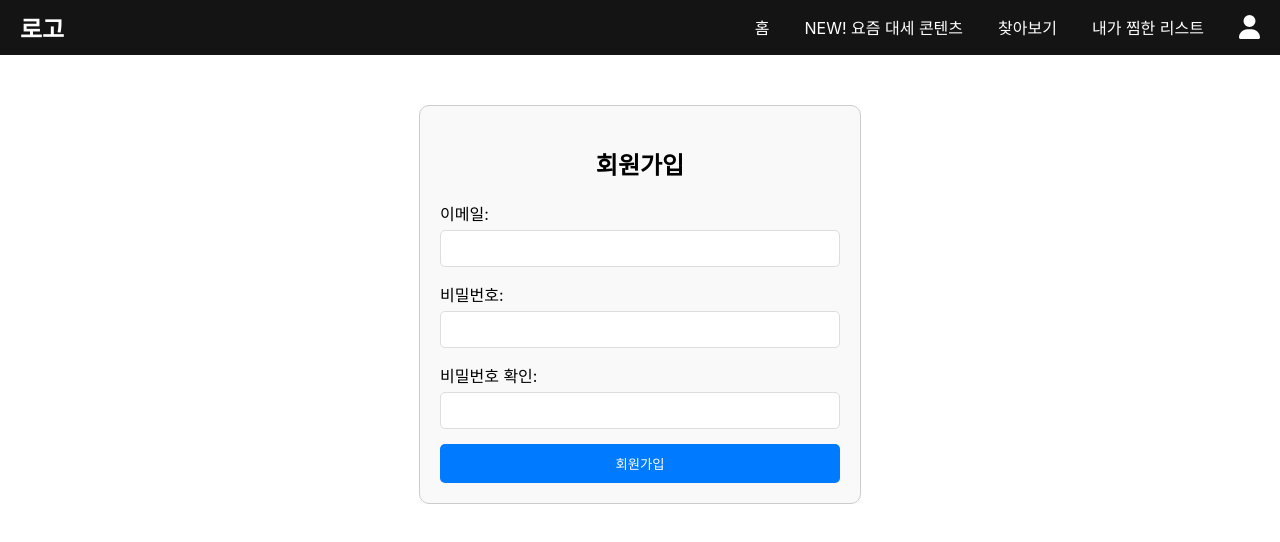
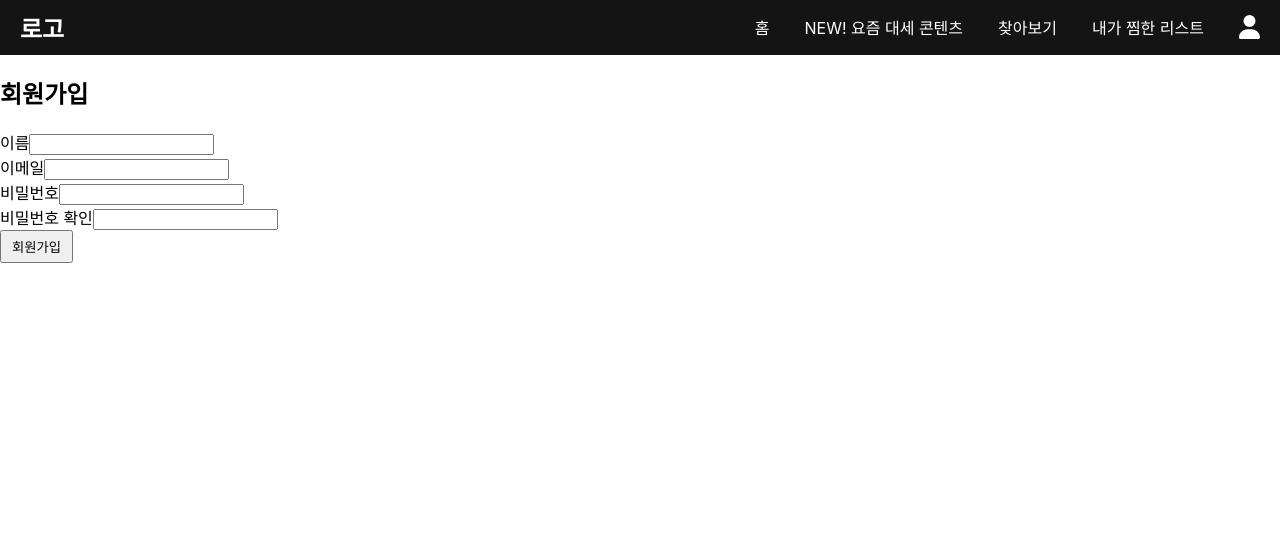
Before and after one commit to ohsaeyeon371/ohsaeyeon371.netflix_clone, a React (Create React App) app: page /register in a window 1280 px wide. Shown: the top 542 px of the page. Built offline with nearby package versions, Linux system fonts and the light colour scheme.

Commit message:
Register

```diff
--- a/src/pages/Register.css
+++ b/src/pages/Register.css
@@ -5,6 +5,7 @@
     border: 1px solid #ccc;
     border-radius: 10px;
     background-color: #f9f9f9;
+    box-shadow: 0 4px 8px rgba(0, 0, 0, 0.1);
   }
 
   .register-page h2 {
@@ -19,6 +20,7 @@
 
   .register-page label {
     margin-bottom: 5px;
+    font-weight: bold;
   }
 
   .register-page input {
@@ -28,15 +30,15 @@
     border-radius: 5px;
   }
 
-  .register-page button {
+  .register-page .register-button {
     padding: 10px;
-    background-color: #007bff;
+    background-color: #28a745;
     color: white;
     border: none;
     border-radius: 5px;
     cursor: pointer;
   }
 
-  .register-page button:hover {
-    background-color: #0056b3;
+  .register-page .register-button:hover {
+    background-color: #218838;
   }
--- a/src/pages/Register.jsx
+++ b/src/pages/Register.jsx
@@ -7,6 +7,7 @@ const Register = () => {
   const [email, setEmail] = useState('');
   const [password, setPassword] = useState('');
   const [confirmPassword, setConfirmPassword] = useState('');
+  const [name, setName] = useState('');
   const navigate = useNavigate();
 
   const handleRegister = async (e) => {
@@ -18,7 +19,12 @@ const Register = () => {
     }
 
     try {
-      const response = await axios.post('/api/register', { email, password });
+      const response = await axios.post('/api/register', {
+        email,
+        password,
+        name,
+      });
+
       if (response.data.success) {
         alert('회원가입 성공!');
         navigate('/login'); // 회원가입 후 로그인 페이지로 이동
@@ -32,39 +38,45 @@ const Register = () => {
   };
 
   return (
-    <div className="register-page">
+    <div className="register-container">
       <h2>회원가입</h2>
       <form onSubmit={handleRegister}>
-        <label htmlFor="email">이메일:</label>
+        <div className="form-group">
+          <label>이름</label>
+          <input
+            type="text"
+            value={name}
+            onChange={(e) => setName(e.target.value)}
+            required
+          />
+        </div>
+        <div className="form-group">
+          <label>이메일</label>
           <input
             type="email"
-          id="email"
-          name="email"
             value={email}
             onChange={(e) => setEmail(e.target.value)}
             required
           />
-
-        <label htmlFor="password">비밀번호:</label>
+        </div>
+        <div className="form-group">
+          <label>비밀번호</label>
           <input
             type="password"
-          id="password"
-          name="password"
             value={password}
             onChange={(e) => setPassword(e.target.value)}
             required
           />
-
-        <label htmlFor="confirmPassword">비밀번호 확인:</label>
+        </div>
+        <div className="form-group">
+          <label>비밀번호 확인</label>
           <input
             type="password"
-          id="confirmPassword"
-          name="confirmPassword"
             value={confirmPassword}
             onChange={(e) => setConfirmPassword(e.target.value)}
             required
           />
-
+        </div>
         <button type="submit">회원가입</button>
       </form>
     </div>
```
Lines whose indentation alone changed are shown as unchanged.
